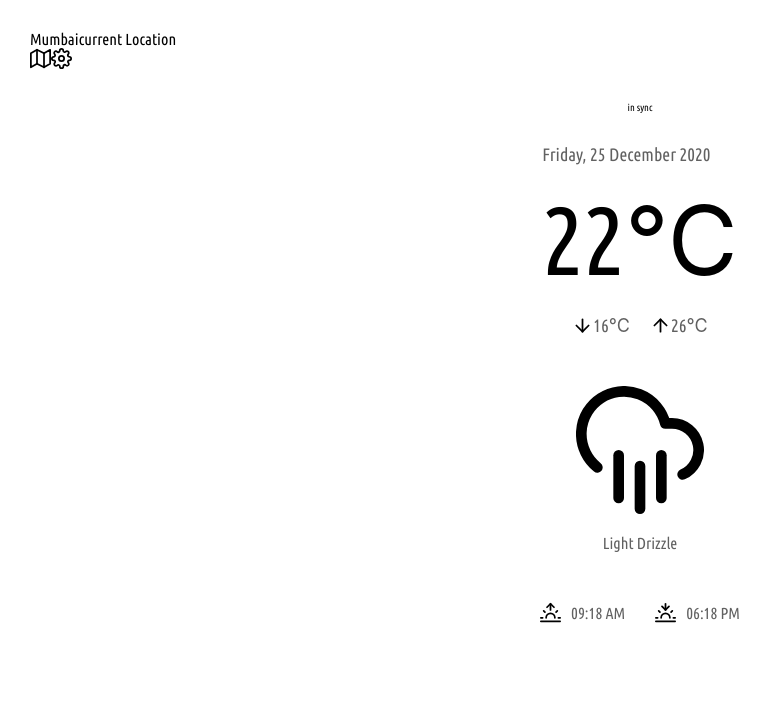
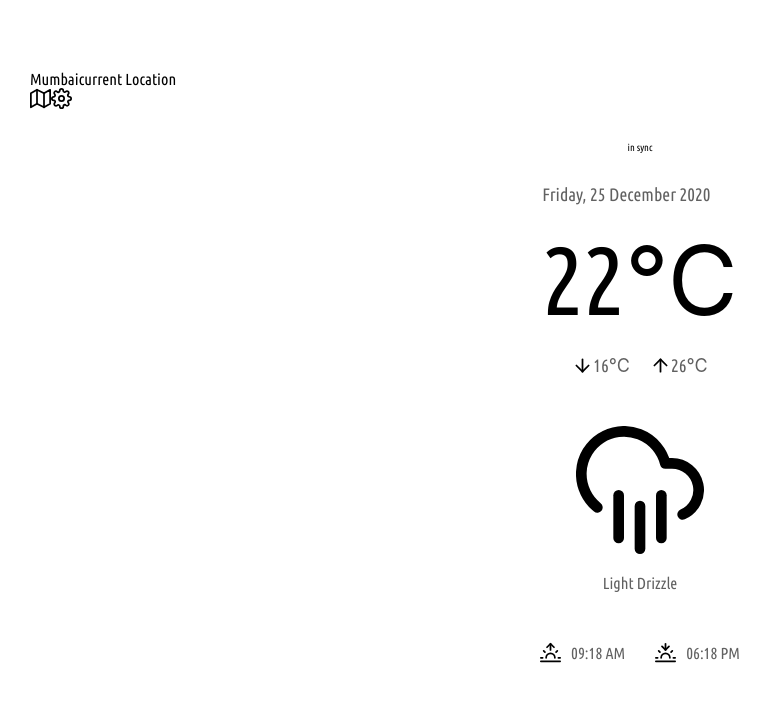
Before and after one commit to mishti169/weather-app, a React (Vite) app: page /home in a window 1280 px wide. Shown: the top 702 px of the page, without its empty margins (0-772 px from the left). Built offline with nearby package versions, Linux system fonts and the light colour scheme.

Commit message:
add padding top bottom to .home class

```diff
--- a/src/components/Home/Home.css
+++ b/src/components/Home/Home.css
@@ -1,7 +1,7 @@
 .home {
 	display: flex;
 	flex-direction: column;
-	padding: 30px;
+	padding: 70px 30px;
 }
 .home--body {
 	color: #616161;
```
